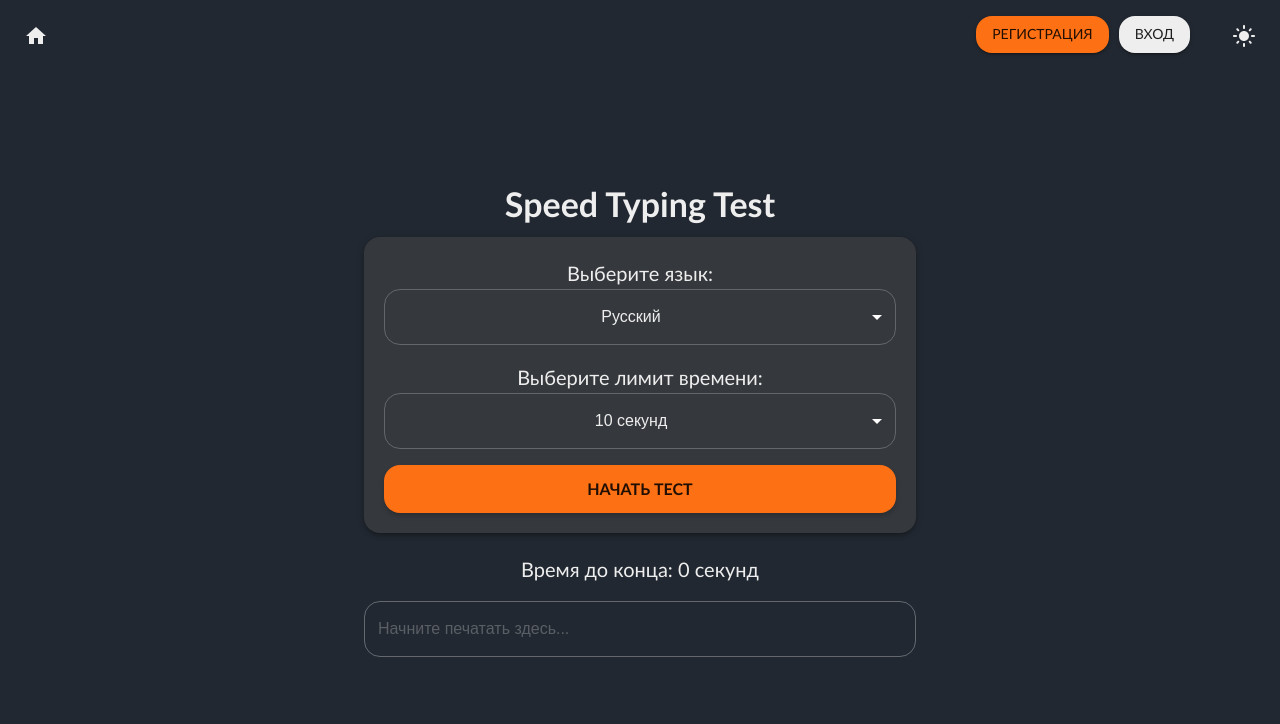
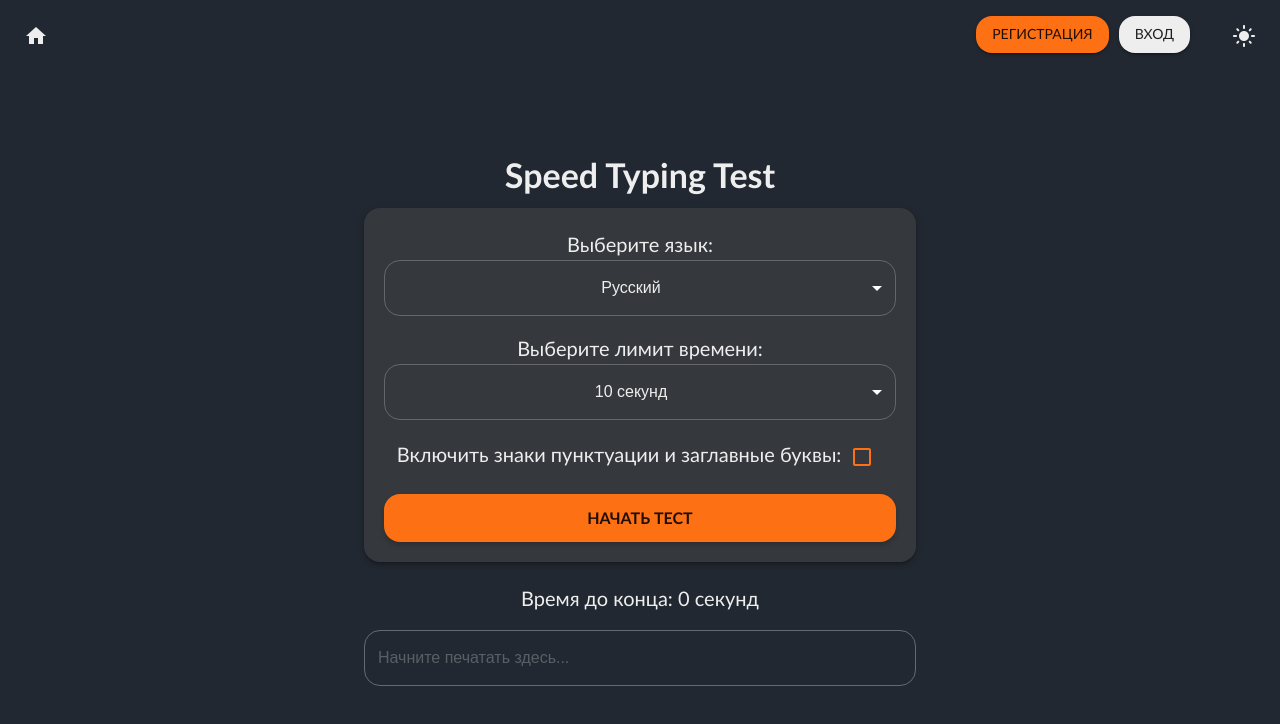
Before and after one commit to vbncursed/speed-typing-test, a React (Vite) app in the folder speed-typing-test/: page / in a window 1280 px wide. Shown: the top 724 px of the page. Built offline with nearby package versions, Linux system fonts and the light colour scheme.

Commit message:
Changes to be committed: 	modified:   backend/routes/test.py 	modified:   speed-typing-test/src/SpeedTypingTest.tsx

```diff
--- a/speed-typing-test/src/SpeedTypingTest.tsx
+++ b/speed-typing-test/src/SpeedTypingTest.tsx
@@ -15,6 +15,7 @@ import {
   Box,
   Paper,
   Grid,
+  Checkbox,
 } from "@mui/material";
 import axios from "axios";
 
@@ -34,6 +35,7 @@ const SpeedTypingTest: React.FC = () => {
   const intervalRef = useRef<number | null>(null);
   const timeLeftRef = useRef<number>(timeLimit);
   const startTimeRef = useRef<number | null>(null);
+  const [includePunctuation, setIncludePunctuation] = useState<boolean>(false);
 
   const endTest = useCallback(async () => {
     setTimer(false);
@@ -159,7 +161,7 @@ const SpeedTypingTest: React.FC = () => {
     setTimer(true);
 
     const response = await fetch(
-      `http://localhost:8000/test/start-test?language=${language}`
+      `http://localhost:8000/test/start-test?language=${language}&includePunctuation=${includePunctuation}`
     );
     const data = await response.json();
     setTestWords(data.words);
@@ -212,6 +214,15 @@ const SpeedTypingTest: React.FC = () => {
               </Select>
             </Grid>
             <Grid item xs={12}>
+              <Typography variant="h6">
+                Включить знаки пунктуации и заглавные буквы:
+                <Checkbox
+                  checked={includePunctuation}
+                  onChange={(e) => setIncludePunctuation(e.target.checked)}
+                />
+              </Typography>
+            </Grid>
+            <Grid item xs={12}>
               <Button
                 fullWidth
                 variant="contained"
```
Also changed, not shown: 1 other file (tests, documents, lock files or other folders).
